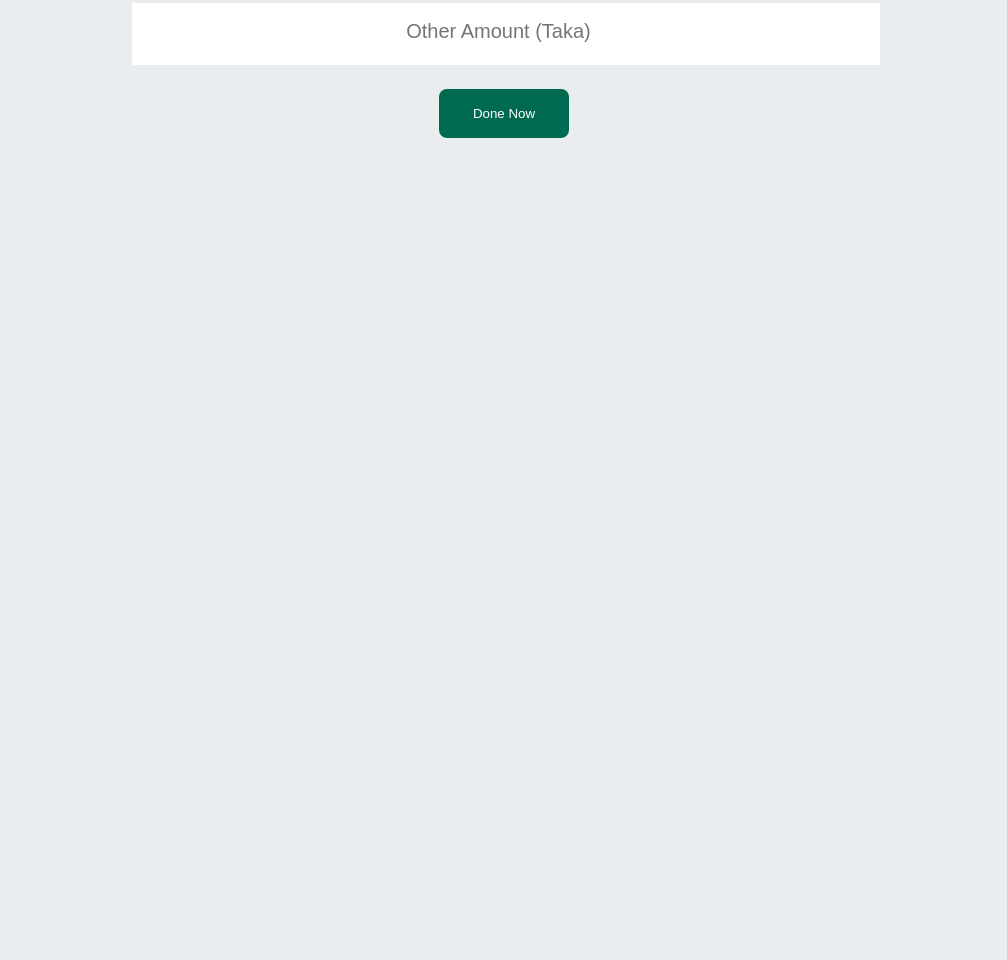
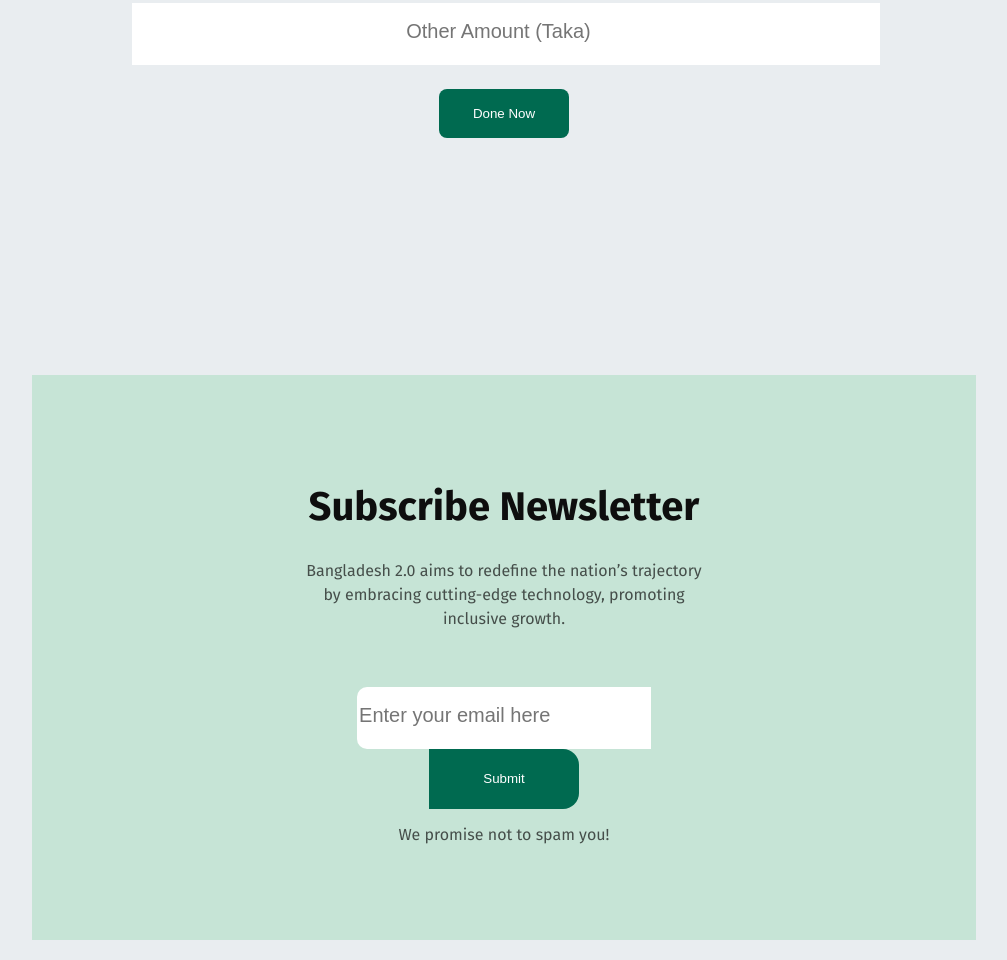
Before and after one commit to Sabit-Bin-Imran/ASSIGNMENT-01, a plain HTML site: page index.html in a window 1280 px wide. Shown: the part 4380-5340 px from the top of the page, without its empty margins (136-1143 px from the left). Before the commit the page ends 4755 px from the top, so only its background shows below. Drawn offline with Linux system fonts and the light colour scheme.

Commit message:
added input and button

```diff
--- a/index.html
+++ b/index.html
@@ -166,6 +166,19 @@
 
         </section>
 
+        <section class="subscribe margin">
+            <div class="subscribe-info text-align">
+                <h3 class="subscribe-title">Subscribe Newsletter</h3>
+                <p class="subscribe-desc">Bangladesh 2.0 aims to redefine the nation’s trajectory by embracing cutting-edge technology, promoting inclusive growth.</p>
+            </div>
+
+            <div class="subscribe-input-btn text-align">
+                <input placeholder="Enter your email here" type="email">
+                <button class="extra-effect-2" type="submit">Submit</button>
+                <p class="sub-desc-2 text-align">We promise not to spam you!</p>
+            </div>
+        </section>
+
     </main>
     <footer>
 
--- a/style.css
+++ b/style.css
@@ -315,9 +315,7 @@ nav{
 input{
     width: 100%;
     height: 60px;
-    /* margin: 32px 132px; */
     margin-top: 40px;
-    /* margin-bottom: px; */
     border: none;
 }
 
@@ -325,3 +323,48 @@ input::placeholder {
     text-align: center;
     font-size: 20px;
 }
+
+/* subscribe section style */
+.subscribe{
+    padding: 80px 265px;
+    background-color: rgba(198, 228, 214, 1)
+}
+
+.subscribe-title{
+    color: rgba(14, 14, 14, 1);
+    font-size: 40px;
+    line-height: 24px;
+    font-weight: bold;
+}
+.subscribe-desc{
+    color: rgba(14, 14, 14, 0.7);
+    font-weight: 400;
+    font-size: 16px;
+    line-height: 24px;
+}
+.text-align{
+    text-align: center;
+}
+
+.subscribe-input-btn input{
+    border-radius: 10px 0 0 10px;
+    width: 70%;
+}
+
+.extra-effect-2{
+    border-radius: 0 16px 16px 0;
+    border: none;
+    background-color: rgba(0, 106, 80, 1);
+    padding: 17px 34px;
+    height: 60px;
+    width: 150px;
+    color: white;
+
+}
+
+.sub-desc-2{
+    color: rgba(14, 14, 14, 0.7);
+}
+.subscribe-input-btn input::placeholder{
+    text-align: left;
+}
```
